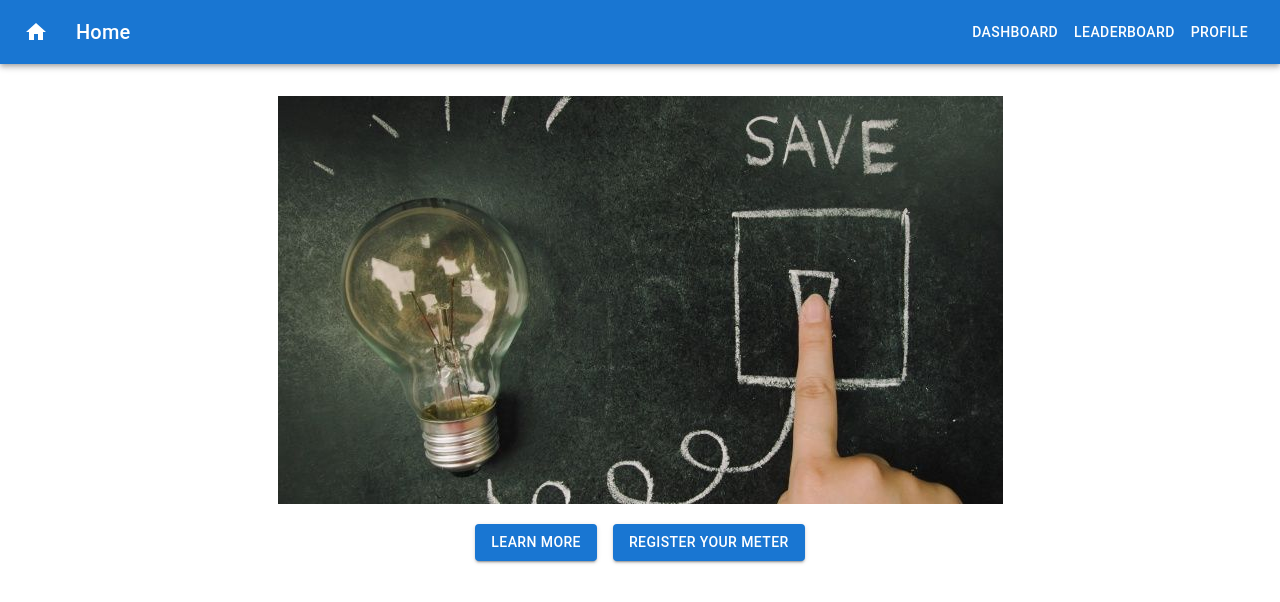
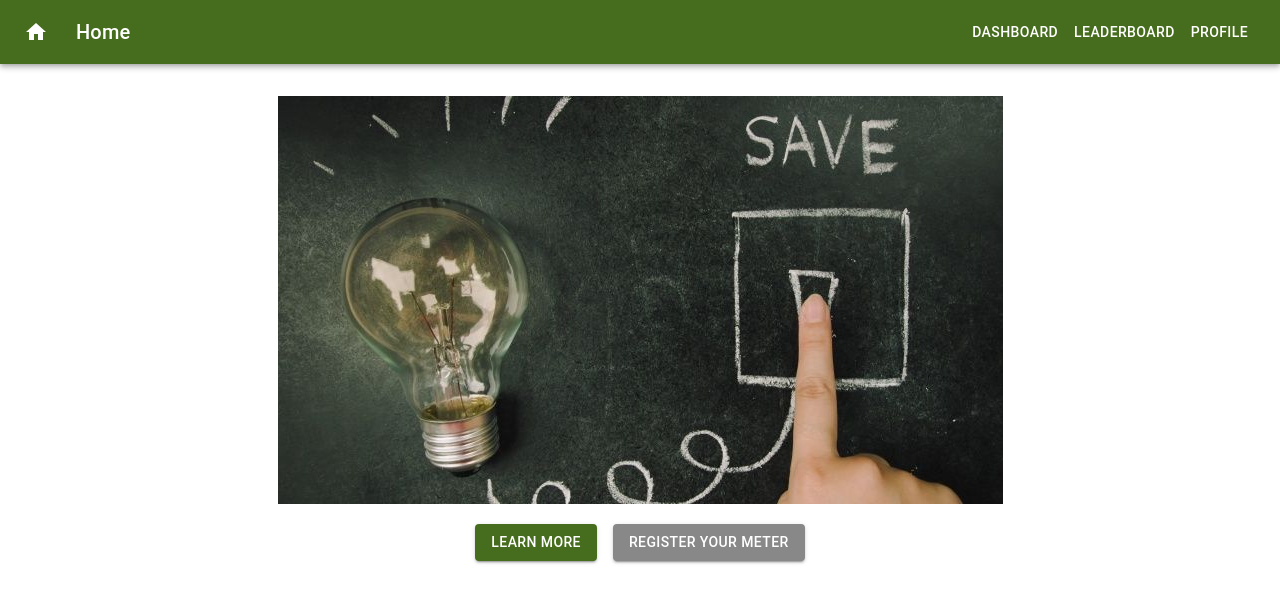
Before and after one commit to yi-fan-song/deCode2021, a React (Create React App) app in the folder app/: page / in a window 1280 px wide. Shown: the top 602 px of the page. Built offline with nearby package versions, Linux system fonts and the light colour scheme.

Commit message:
set up theme providers

```diff
--- a/app/package.json
+++ b/app/package.json
@@ -9,7 +9,6 @@
     "@mui/material": "^5.0.1",
     "@mui/styled-engine": "^5.0.1",
     "@mui/styled-engine-sc": "^5.0.0",
-    "@mui/styles": "^5.0.1",
     "@testing-library/jest-dom": "^5.11.4",
     "@testing-library/react": "^11.1.0",
     "@testing-library/user-event": "^12.1.10",
--- a/app/src/App.tsx
+++ b/app/src/App.tsx
@@ -1,13 +1,8 @@
 import React from "react";
-import {
-  BrowserRouter as Router,
-  Switch,
-  Route,
-  // Link
-} from "react-router-dom";
+import { BrowserRouter as Router, Switch, Route } from "react-router-dom";
 
-import { createTheme } from '@mui/material/styles';
-import { ThemeProvider } from '@mui/styles';
+import { createTheme } from "@mui/material/styles";
+import { ThemeProvider } from "@mui/material/styles";
 
 import AppBar from "@mui/material/AppBar";
 import Box from "@mui/material/Box";
@@ -28,18 +23,18 @@ import { app, analytics } from "./firebase";
 const theme = createTheme({
   palette: {
     primary: {
-      light: '#757ce8',
-      main: '#3f50b5',
-      dark: '#002884',
-      contrastText: '#fff',
+      light: "#466d1d",
+      main: "#466d1d",
+      dark: "#466d1d",
+      contrastText: "#fff",
     },
     secondary: {
-      light: '#ff7961',
-      main: '#f44336',
-      dark: '#ba000d',
-      contrastText: '#000',
+      light: "#aaa",
+      main: "#888",
+      dark: "#666",
+      contrastText: "#fff",
     },
-  }
+  },
 });
 
 const App = () => {
--- a/app/src/components/home.tsx
+++ b/app/src/components/home.tsx
@@ -4,15 +4,24 @@ import Box from "@mui/material/Box";
 import Button from "@mui/material/Button";
 import Stack from "@mui/material/Stack";
 
-const Home = () => (
-  <Box sx={{ flexGrow: 1, textAlign: "center"}}>
-    <img src="cover.jpg" alt="the cover"></img>
-    <Box sx ={{flexGrow: 1}}>
-        <Stack spacing={2} direction="row" sx={{width: "fit-content", margin: "auto", marginTop: 2}}>
-            <Button color="primary" variant="contained">Learn More</Button>
-            <Button variant="contained">Register Your Meter</Button>
+const Home = () => {
+  // const theme =
+  return (
+    <Box sx={{ flexGrow: 1, textAlign: "center" }}>
+      <img src="cover.jpg" alt="the cover"></img>
+      <Box sx={{ flexGrow: 1 }}>
+        <Stack
+          spacing={2}
+          direction="row"
+          sx={{ width: "fit-content", margin: "auto", marginTop: 2 }}
+        >
+          <Button variant="contained">
+            Learn More
+          </Button>
+          <Button color="secondary" variant="contained">Register Your Meter</Button>
         </Stack>
+      </Box>
     </Box>
-  </Box>
-);
+  );
+};
 export default Home;
```
Also changed, not shown: 1 other file (tests, documents, lock files or other folders). Lines whose indentation alone changed are shown as unchanged.
